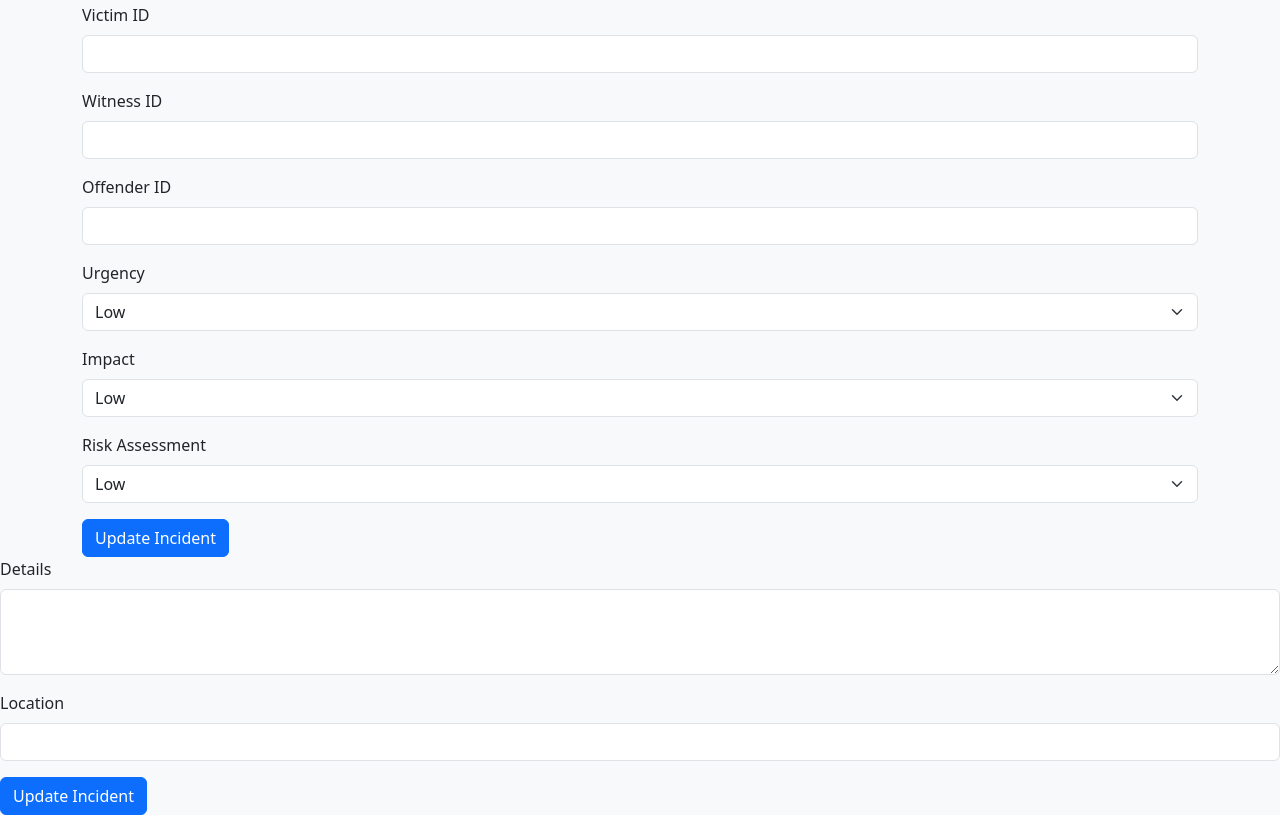
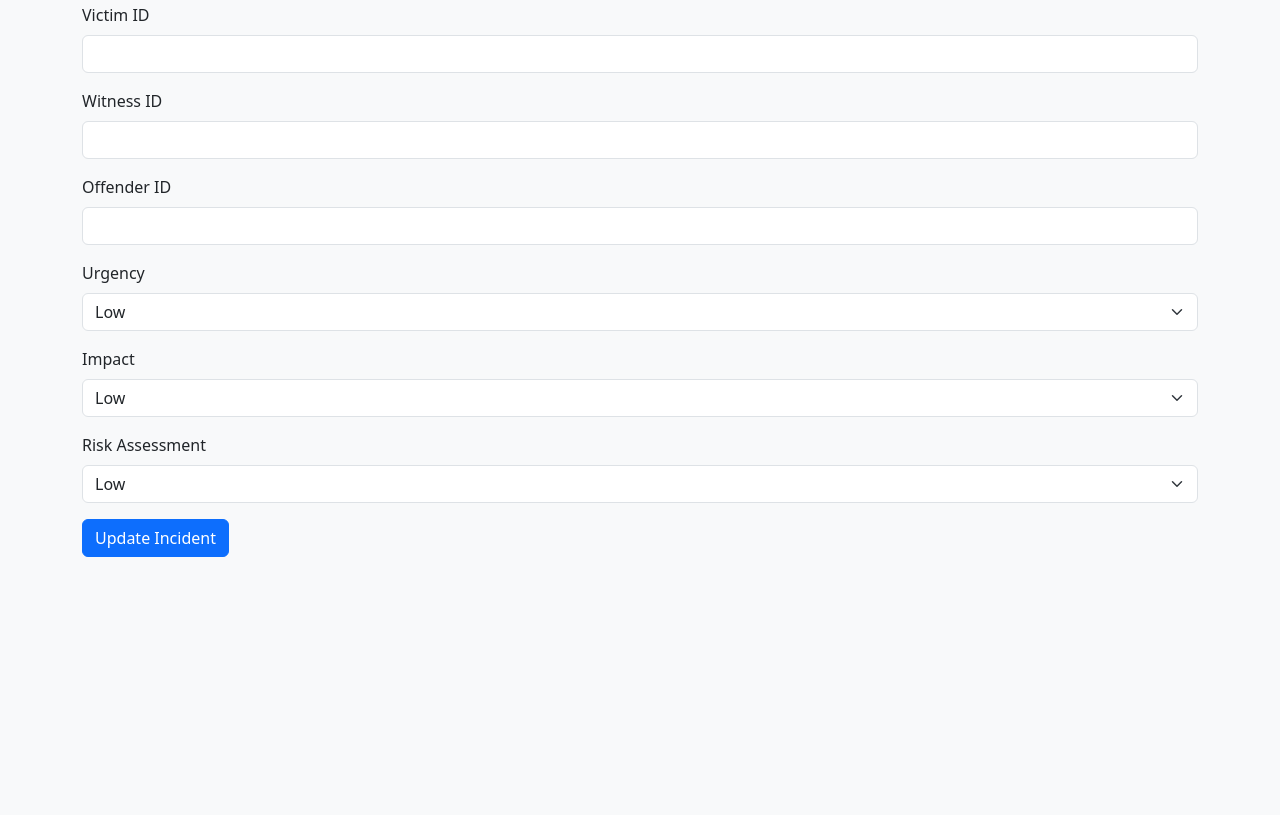
Before and after one commit to RyanBlix1/Advanced-Software-Development-Proj, a website: page src/views/editIncident.html in a window 1280 px wide. Shown: the part 461-1276 px from the top of the page. After the commit the page ends 1018 px from the top, so only its background shows below. Drawn offline with nearby package versions, Linux system fonts and the light colour scheme; files whose address does not match are found by name.

Commit message:
Removed second form field

```diff
--- a/src/views/editIncident.html
+++ b/src/views/editIncident.html
@@ -97,18 +97,6 @@
             <button type="submit" class="btn btn-primary">Update Incident</button>
         </form>
     </div>
-    <form id="editIncidentForm">
-        <input type="hidden" id="incidentId" name="incidentId">
-        <div class="mb-3">
-            <label for="details" class="form-label">Details</label>
-            <textarea class="form-control" id="details" name="details" rows="3"></textarea>
-        </div>
-        <div class="mb-3">
-            <label for="location" class="form-label">Location</label>
-            <input type="text" class="form-control" id="location" name="location">
-        </div>
-        <button type="submit" class="btn btn-primary">Update Incident</button>
-    </form>
 
     <script>
         document.getElementById('editIncidentForm').addEventListener('submit', (e) => {
```
